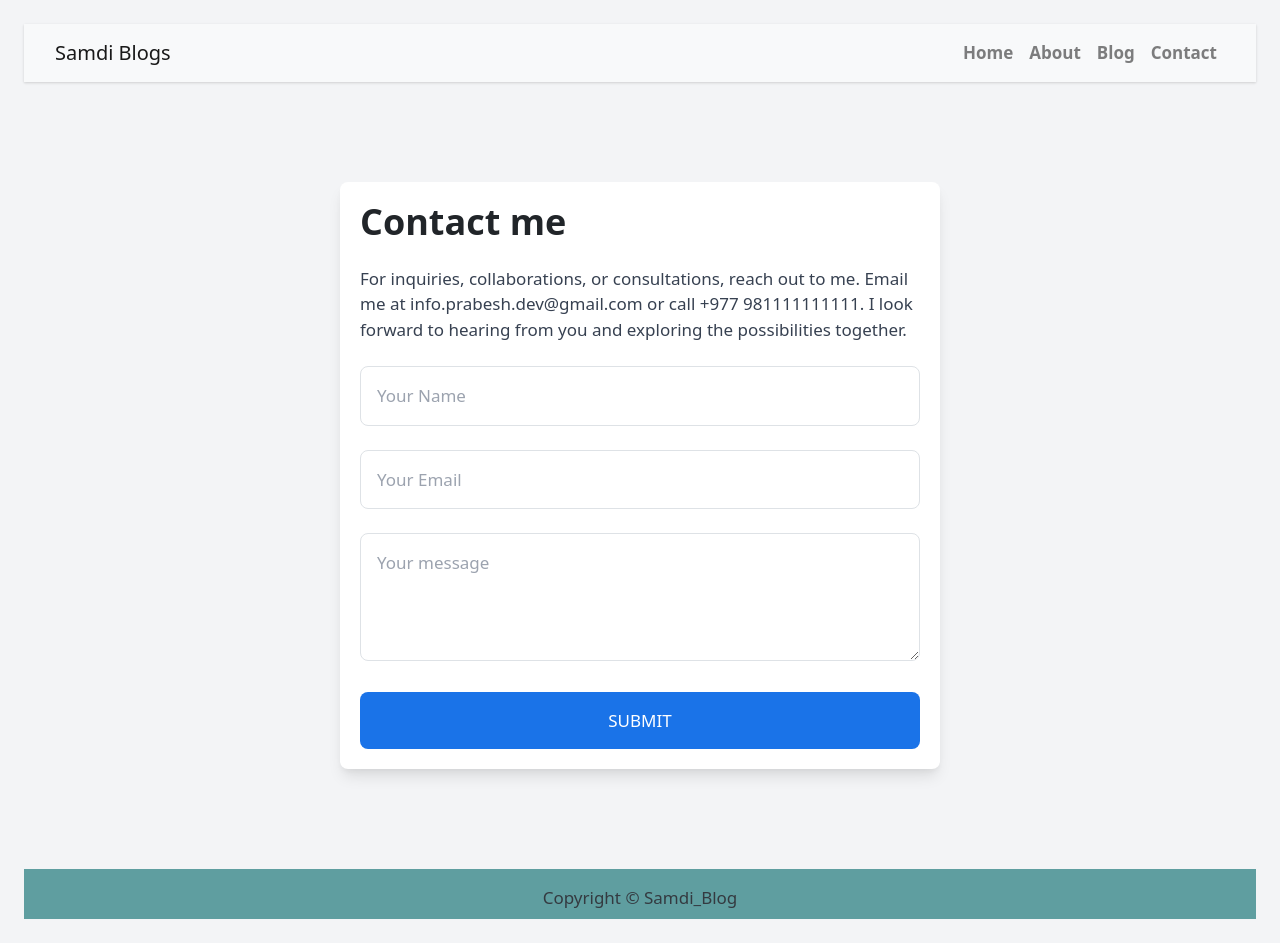
After one commit to prabeshsamdi/django-blog-post, a Django app: page /contact in a window 1280 px wide. The commit adds this page. Run offline with Django 4.2, Linux system fonts and the light colour scheme; some libraries are stand-ins or nearby versions.

Commit message:
changes: add contact form

```diff
--- a/blog/templates/base.html
+++ b/blog/templates/base.html
@@ -70,6 +70,9 @@
                 <div class="collapse navbar-collapse" id="navbarResponsive">
                     <ul class="navbar-nav ml-auto">
                         <li class="nav-item text-black">
+                            <a class="nav-link text-black font-weight-bold" href="/">Home</a>
+                        </li>
+                        <li class="nav-item text-black">
                             <a class="nav-link text-black font-weight-bold" href="/about">About</a>
                         </li>
                         <li class="nav-item text-black">
--- /dev/null
+++ b/blog/templates/contact.html
@@ -0,0 +1,46 @@
+{% extends "base.html"%}
+{% block content %}
+<!DOCTYPE html>
+<html lang="en">
+<head>
+    <meta charset="UTF-8">
+    <meta name="viewport" content="width=device-width, initial-scale=1.0">
+    <title>Contact Form</title>
+    <link href="https://cdn.jsdelivr.net/npm/tailwindcss@2.2.19/dist/tailwind.min.css" rel="stylesheet">
+    <style>
+        .form-container {
+            max-width: 600px;
+            margin: 100px auto;
+            padding: 20px;
+        }
+        .submit-button {
+            background-color: #1a73e8;
+            color: white;
+        }
+
+    </style>
+</head>
+<body class="bg-gray-100 p-6  main">
+    <div class="container mx-auto form-container bg-white shadow-lg rounded-lg p-6">
+        <h1 class="text-4xl font-bold mb-4">Contact me</h1>
+        <p class="text-gray-700 mb-4">
+            For inquiries, collaborations, or consultations, reach out to me. Email me at info.prabesh.dev@gmail.com or call +977 981111111111. I look forward to hearing from you and exploring the possibilities together.
+        </p>
+        <form action="/submit" method="post">
+            <div class="mb-4">
+                <input type="text" name="name" placeholder="Your Name" class="w-full p-3 border border-gray-300 rounded-lg">
+            </div>
+            <div class="mb-4">
+                <input type="email" name="email" placeholder="Your Email" class="w-full p-3 border border-gray-300 rounded-lg">
+            </div>
+            <div class="mb-4">
+                <textarea name="message" placeholder="Your message" class="w-full p-3 border border-gray-300 rounded-lg h-32"></textarea>
+            </div>
+            <div class="text-center">
+                <button type="submit" class="w-full p-3 submit-button rounded-lg">SUBMIT</button>
+            </div>
+        </form>
+    </div>
+</body>
+</html>
+{%endblock%}
--- a/blog/urls.py
+++ b/blog/urls.py
@@ -6,6 +6,7 @@ urlpatterns = [
     path('', views.posts, name='posts'),
     path('about', views.abput, name='about'),
     path('blog', views.blog, name='blog'),
+    path('contact', views.contact, name='contact'),
     path('post/<int:pk>/', views.post_detail, name='post_detail'),
 ]
 if settings.DEBUG:
--- a/blog/views.py
+++ b/blog/views.py
@@ -20,3 +20,6 @@ def abput(request):
 def blog(request):
     blog= Post.objects.all()
     return render(request,'blog.html',{'blog': blog})
+
+def contact(request):
+    return render(request,'contact.html')
```
